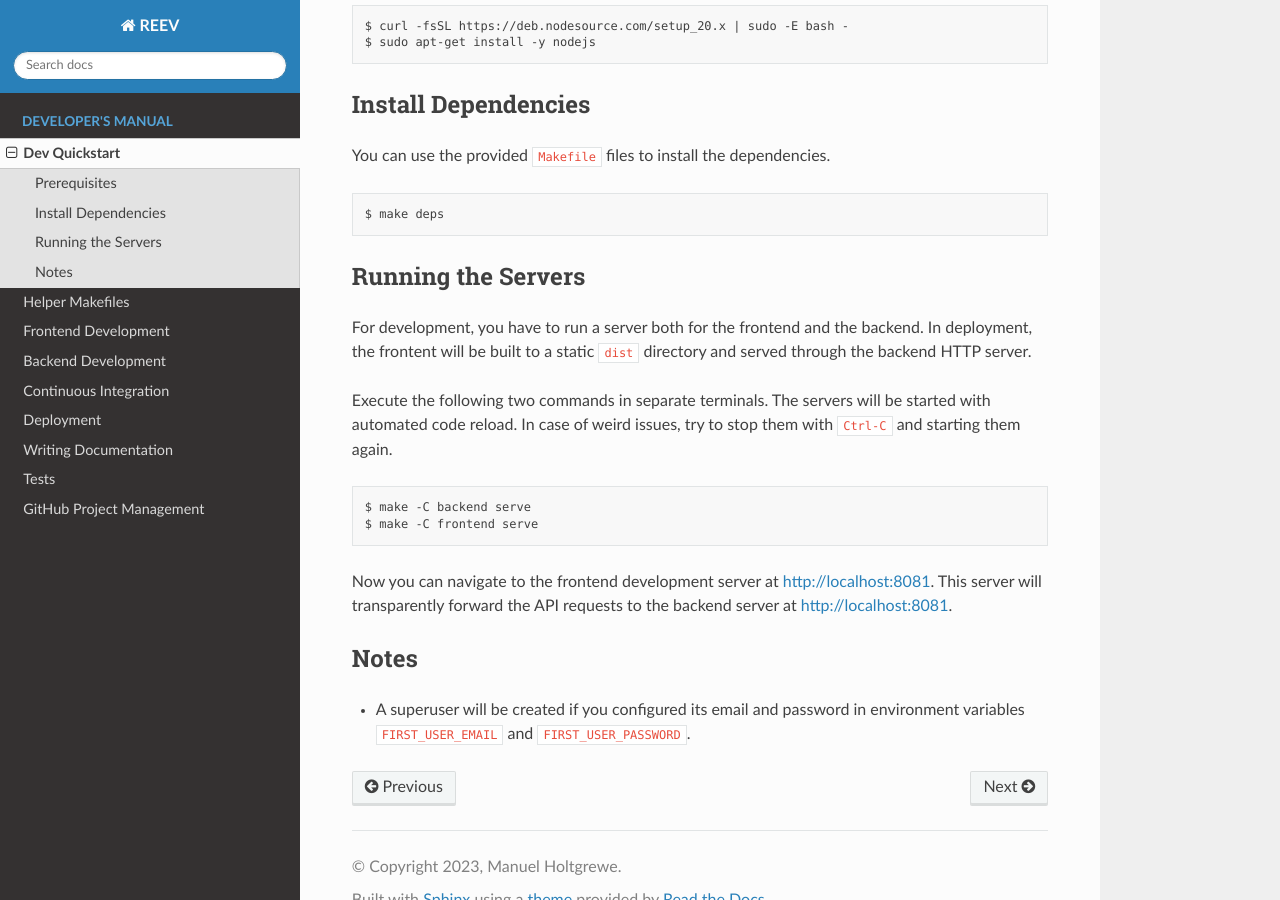
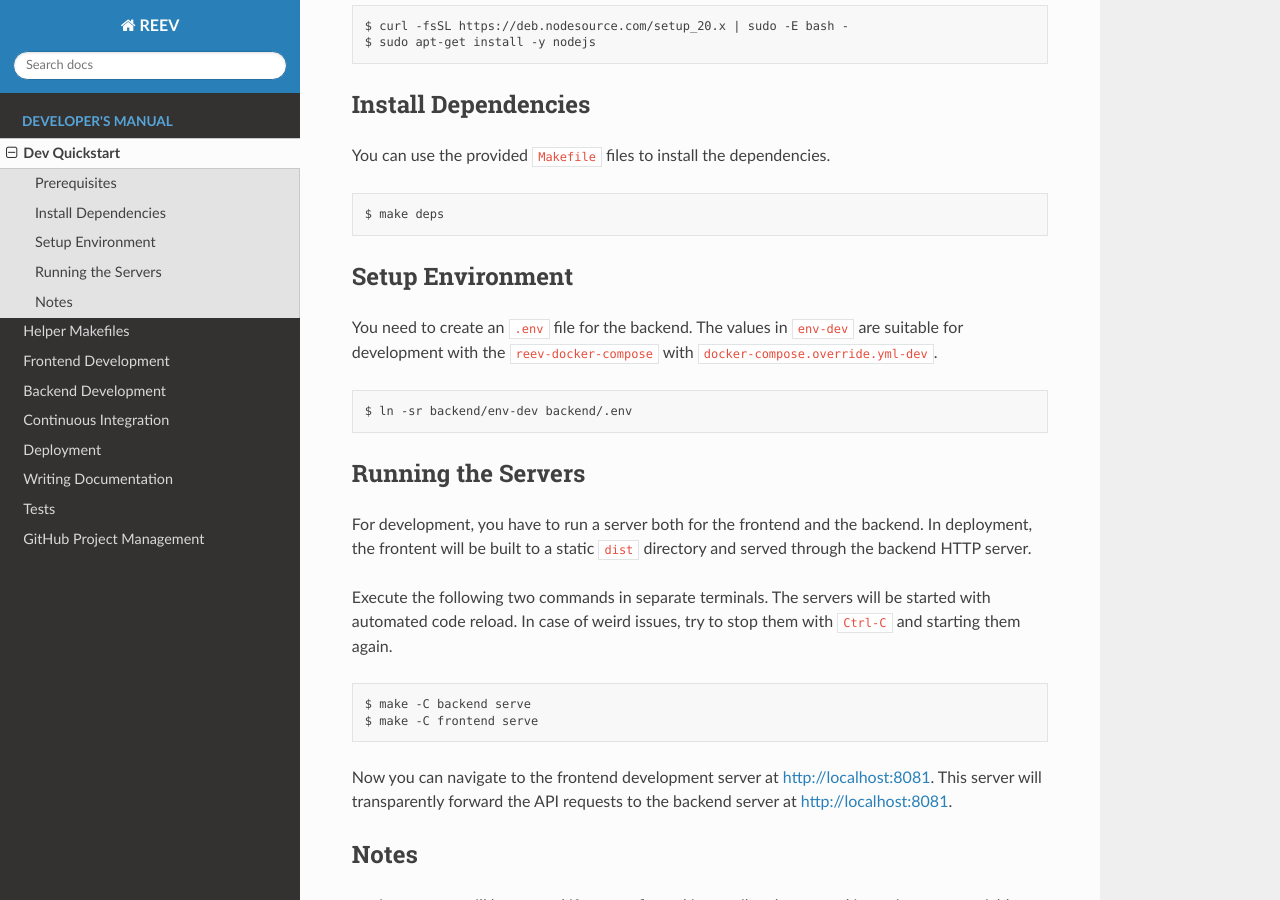
Before and after one commit to bihealth/reev, a Sphinx documentation site: the page built from docs/dev_quickstart.rst, in a window 1280 px wide and 900 px high, scrolled down 1006 px. Built offline with Sphinx 7.4.7 and the Read the Docs theme 2.0.0, drawn with Linux system fonts in a browser that asks for light colours.

```diff
--- a/docs/dev_quickstart.rst
+++ b/docs/dev_quickstart.rst
@@ -64,6 +64,17 @@ You can use the provided ``Makefile`` files to install the dependencies.
 
     $ make deps
 
+-----------------
+Setup Environment
+-----------------
+
+You need to create an ``.env`` file for the backend.
+The values in ``env-dev`` are suitable for development with the ``reev-docker-compose`` with ``docker-compose.override.yml-dev``.
+
+.. code-block:: bash
+
+    $ ln -sr backend/env-dev backend/.env
+
 -------------------
 Running the Servers
 -------------------
```
Also changed, not shown: 2 other files.
